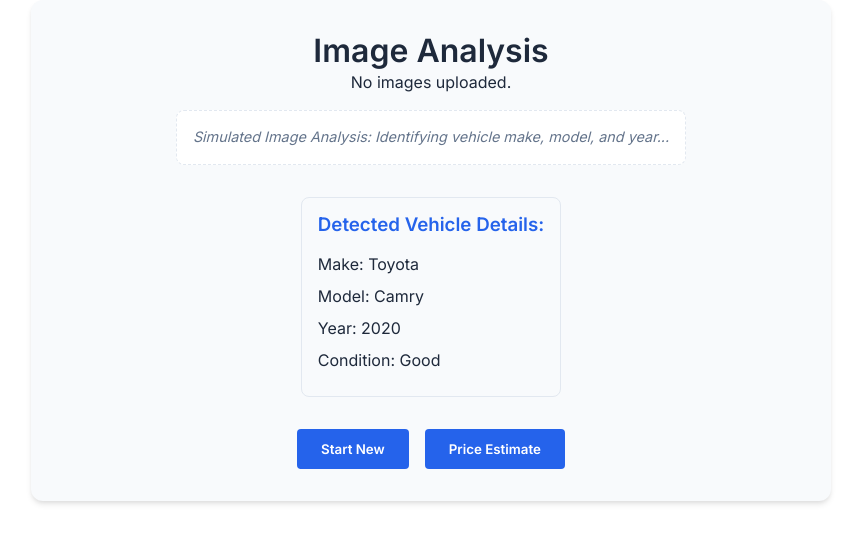
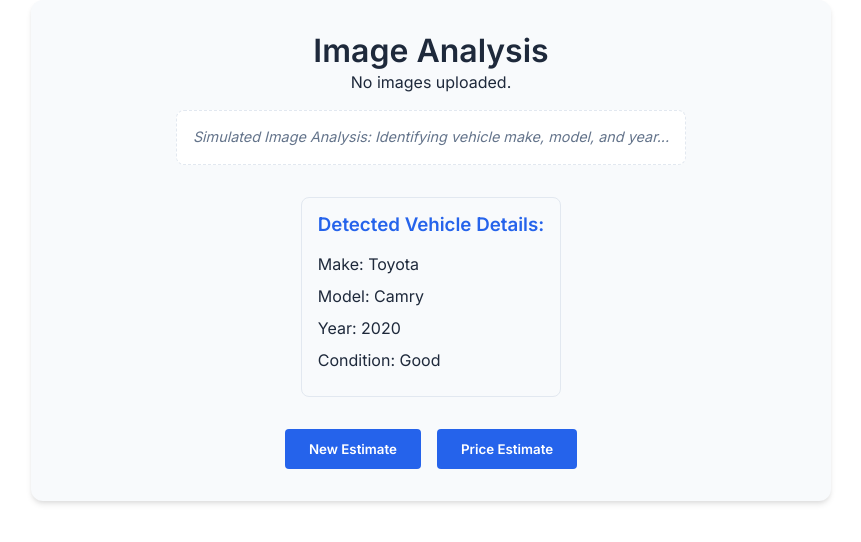
Before and after one commit to AiAutomatrix/vehicle-price-estimate, a React (Create React App) app: page /analyze in a window 1280 px wide. Shown: the top 542 px of the page, without its empty margins (209-1070 px from the left). Built offline with nearby package versions, Linux system fonts and the light colour scheme.

Commit message:
App Working 4th Test

```diff
--- a/src/pages/ImageAnalysis.jsx
+++ b/src/pages/ImageAnalysis.jsx
@@ -134,7 +134,7 @@
           <p>Condition: {vehicleDetails.condition}</p>
         </DetectedDetails>
         <ButtonContainer>
-          <Button onClick={handleStartNew}>Start New</Button>
+          <Button onClick={handleStartNew}>New Estimate</Button>
           <Button onClick={handlePriceEstimate}>Price Estimate</Button>
         </ButtonContainer>
     </ImageAnalysisContainer>
--- a/src/pages/ValuationResults.jsx
+++ b/src/pages/ValuationResults.jsx
@@ -121,7 +121,7 @@
         <ButtonBar>
           <Button onClick={handleStartNew}>
             <RestartIcon width={20} height={20} fill="white" />
-            <span>Restart</span>
+            <span>New Estimate</span>
           </Button>
           <Button onClick={handleSave}>
             <SaveIcon width={20} height={20} fill="white" />
```
